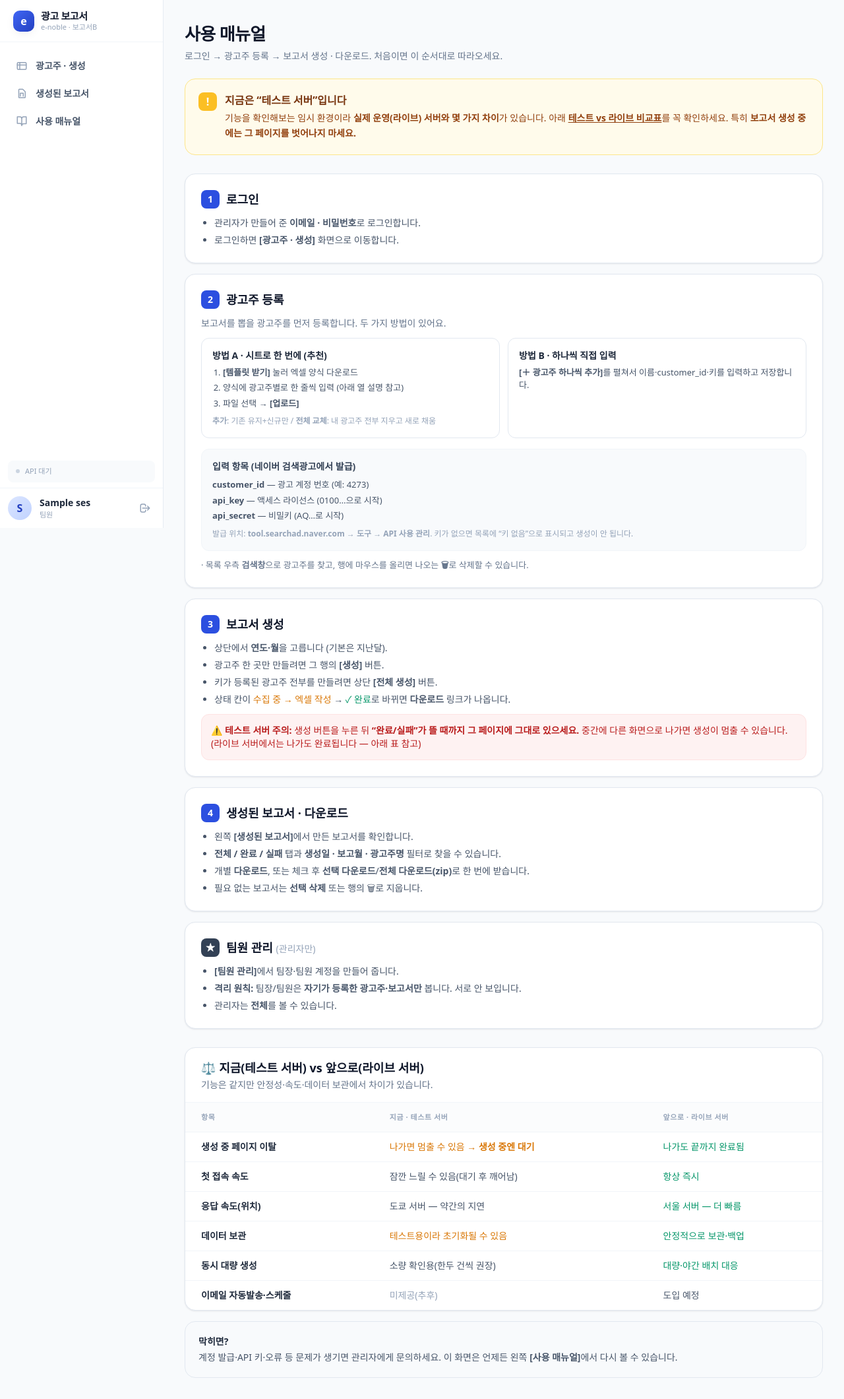
After one commit to po-billy/e-noble-report, a FastAPI app: template web/templates/manual.html in a window 1280 px wide. The commit adds this page. Shown: the whole page at 66% size. Run offline with FastAPI, Linux system fonts and the light colour scheme; the template is opened without the code that fills it: most values are stand-ins (such as "Sample title", 1, 10 or a date in 2020); some libraries are stand-ins or nearby versions; some web fonts are replaced.

Commit message:
feat: 사용 매뉴얼 페이지 + 사이드바 링크
비개발자용 단계별 사용법(로그인→광고주등록→생성→다운로드→팀원관리)과
테스트 서버 안내 + 테스트 vs 라이브 서버 비교표 추가.

Co-Authored-By: Claude Opus 4.8 (1M context) <noreply@anthropic.com>

```diff
--- a/web/app.py
+++ b/web/app.py
@@ -456,6 +456,14 @@ async def download(filename: str, request: Request):
                         media_type="application/vnd.openxmlformats-officedocument.spreadsheetml.sheet")
 
 
+# ── 사용 매뉴얼 ───────────────────────────────────────────
+@app.get("/manual", response_class=HTMLResponse)
+async def manual_page(request: Request):
+    if not get_session(request):
+        return RedirectResponse("/login", status_code=302)
+    return render(request, "manual.html", active_page="manual")
+
+
 # ── 팀원(로그인 계정) 관리 ────────────────────────────────
 @app.get("/admin/users", response_class=HTMLResponse)
 async def admin_users(request: Request):
--- a/web/templates/base.html
+++ b/web/templates/base.html
@@ -70,6 +70,11 @@
         팀원 관리
       </a>
       {% endif %}
+      <a href="/manual" class="group flex items-center gap-3 px-3 py-2.5 rounded-xl text-sm font-semibold transition-colors
+         {{ 'bg-brand-50 text-brand-700' if nav=='manual' else 'text-slate-600 hover:bg-slate-50 hover:text-slate-900' }}">
+        <svg class="w-[18px] h-[18px] {{ 'text-brand-600' if nav=='manual' else 'text-slate-400 group-hover:text-slate-500' }}" fill="none" viewBox="0 0 24 24" stroke="currentColor" stroke-width="2"><path stroke-linecap="round" stroke-linejoin="round" d="M12 6.5V20M12 6.5a4 4 0 00-4-4H3v13.5h5a4 4 0 014 4m0-13.5a4 4 0 014-4h5V16.5h-5a4 4 0 00-4 4"/></svg>
+        사용 매뉴얼
+      </a>
     </nav>
 
     <div class="flex-1"></div>
--- /dev/null
+++ b/web/templates/manual.html
@@ -0,0 +1,168 @@
+{% extends "base.html" %}
+{% block title %}사용 매뉴얼{% endblock %}
+
+{% block content %}
+<div class="mb-6">
+  <h1 class="text-[26px] font-bold text-slate-900 tracking-tight">사용 매뉴얼</h1>
+  <p class="text-slate-500 mt-1 text-sm">로그인 → 광고주 등록 → 보고서 생성 · 다운로드. 처음이면 이 순서대로 따라오세요.</p>
+</div>
+
+<!-- 테스트 서버 경고 -->
+<div class="mb-7 rounded-2xl border border-amber-200 bg-amber-50 p-5">
+  <div class="flex items-start gap-3">
+    <span class="w-7 h-7 rounded-lg bg-amber-400 text-white flex items-center justify-center shrink-0 font-bold">!</span>
+    <div>
+      <h2 class="font-bold text-amber-900">지금은 “테스트 서버”입니다</h2>
+      <p class="text-sm text-amber-800 mt-1 leading-relaxed">기능을 확인해보는 임시 환경이라 <b>실제 운영(라이브) 서버와 몇 가지 차이</b>가 있습니다.
+        아래 <a href="#diff" class="underline font-semibold">테스트 vs 라이브 비교표</a>를 꼭 확인하세요. 특히 <b>보고서 생성 중에는 그 페이지를 벗어나지 마세요.</b></p>
+    </div>
+  </div>
+</div>
+
+<!-- STEP 1 -->
+<div class="bg-white border border-slate-200 rounded-2xl shadow-card p-6 mb-4">
+  <div class="flex items-center gap-2.5 mb-3">
+    <span class="w-7 h-7 rounded-lg bg-brand-600 text-white text-sm font-bold flex items-center justify-center">1</span>
+    <h2 class="font-bold text-slate-900 text-lg">로그인</h2>
+  </div>
+  <ul class="text-sm text-slate-600 space-y-1.5 list-disc pl-5">
+    <li>관리자가 만들어 준 <b>이메일 · 비밀번호</b>로 로그인합니다.</li>
+    <li>로그인하면 <b>[광고주 · 생성]</b> 화면으로 이동합니다.</li>
+  </ul>
+</div>
+
+<!-- STEP 2 -->
+<div class="bg-white border border-slate-200 rounded-2xl shadow-card p-6 mb-4">
+  <div class="flex items-center gap-2.5 mb-3">
+    <span class="w-7 h-7 rounded-lg bg-brand-600 text-white text-sm font-bold flex items-center justify-center">2</span>
+    <h2 class="font-bold text-slate-900 text-lg">광고주 등록</h2>
+  </div>
+  <p class="text-sm text-slate-500 mb-3">보고서를 뽑을 광고주를 먼저 등록합니다. 두 가지 방법이 있어요.</p>
+
+  <div class="grid md:grid-cols-2 gap-3 mb-4">
+    <div class="rounded-xl border border-slate-200 p-4">
+      <p class="font-semibold text-slate-800 text-sm mb-1.5">방법 A · 시트로 한 번에 (추천)</p>
+      <ol class="text-[13px] text-slate-600 space-y-1 list-decimal pl-4">
+        <li><b>[템플릿 받기]</b> 눌러 엑셀 양식 다운로드</li>
+        <li>양식에 광고주별로 한 줄씩 입력 (아래 열 설명 참고)</li>
+        <li>파일 선택 → <b>[업로드]</b></li>
+      </ol>
+      <p class="text-[12px] text-slate-400 mt-2"><b>추가</b>: 기존 유지+신규만 / <b>전체 교체</b>: 내 광고주 전부 지우고 새로 채움</p>
+    </div>
+    <div class="rounded-xl border border-slate-200 p-4">
+      <p class="font-semibold text-slate-800 text-sm mb-1.5">방법 B · 하나씩 직접 입력</p>
+      <p class="text-[13px] text-slate-600"><b>[＋ 광고주 하나씩 추가]</b>를 펼쳐서 이름·customer_id·키를 입력하고 저장합니다.</p>
+    </div>
+  </div>
+
+  <div class="rounded-xl bg-slate-50 border border-slate-100 p-4">
+    <p class="font-semibold text-slate-700 text-sm mb-2">입력 항목 (네이버 검색광고에서 발급)</p>
+    <ul class="text-[13px] text-slate-600 space-y-1">
+      <li><b>customer_id</b> — 광고 계정 번호 (예: 4273)</li>
+      <li><b>api_key</b> — 액세스 라이선스 (0100…으로 시작)</li>
+      <li><b>api_secret</b> — 비밀키 (AQ…로 시작)</li>
+    </ul>
+    <p class="text-[12px] text-slate-400 mt-2">발급 위치: <b>tool.searchad.naver.com → 도구 → API 사용 관리</b>. 키가 없으면 목록에 “키 없음”으로 표시되고 생성이 안 됩니다.</p>
+  </div>
+
+  <p class="text-[13px] text-slate-500 mt-3">· 목록 우측 <b>검색창</b>으로 광고주를 찾고, 행에 마우스를 올리면 나오는 <b>🗑</b>로 삭제할 수 있습니다.</p>
+</div>
+
+<!-- STEP 3 -->
+<div class="bg-white border border-slate-200 rounded-2xl shadow-card p-6 mb-4">
+  <div class="flex items-center gap-2.5 mb-3">
+    <span class="w-7 h-7 rounded-lg bg-brand-600 text-white text-sm font-bold flex items-center justify-center">3</span>
+    <h2 class="font-bold text-slate-900 text-lg">보고서 생성</h2>
+  </div>
+  <ul class="text-sm text-slate-600 space-y-1.5 list-disc pl-5">
+    <li>상단에서 <b>연도·월</b>을 고릅니다 (기본은 지난달).</li>
+    <li>광고주 한 곳만 만들려면 그 행의 <b>[생성]</b> 버튼.</li>
+    <li>키가 등록된 광고주 전부를 만들려면 상단 <b>[전체 생성]</b> 버튼.</li>
+    <li>상태 칸이 <span class="text-amber-600 font-medium">수집 중 → 엑셀 작성</span> → <span class="text-emerald-600 font-medium">✓ 완료</span>로 바뀌면 <b>다운로드</b> 링크가 나옵니다.</li>
+  </ul>
+  <div class="mt-3 rounded-xl bg-red-50 border border-red-100 p-3.5">
+    <p class="text-sm text-red-700"><b>⚠️ 테스트 서버 주의:</b> 생성 버튼을 누른 뒤 <b>“완료/실패”가 뜰 때까지 그 페이지에 그대로 있으세요.</b> 중간에 다른 화면으로 나가면 생성이 멈출 수 있습니다. (라이브 서버에서는 나가도 완료됩니다 — 아래 표 참고)</p>
+  </div>
+</div>
+
+<!-- STEP 4 -->
+<div class="bg-white border border-slate-200 rounded-2xl shadow-card p-6 mb-4">
+  <div class="flex items-center gap-2.5 mb-3">
+    <span class="w-7 h-7 rounded-lg bg-brand-600 text-white text-sm font-bold flex items-center justify-center">4</span>
+    <h2 class="font-bold text-slate-900 text-lg">생성된 보고서 · 다운로드</h2>
+  </div>
+  <ul class="text-sm text-slate-600 space-y-1.5 list-disc pl-5">
+    <li>왼쪽 <b>[생성된 보고서]</b>에서 만든 보고서를 확인합니다.</li>
+    <li><b>전체 / 완료 / 실패</b> 탭과 <b>생성일 · 보고월 · 광고주명</b> 필터로 찾을 수 있습니다.</li>
+    <li>개별 <b>다운로드</b>, 또는 체크 후 <b>선택 다운로드</b>/<b>전체 다운로드(zip)</b>로 한 번에 받습니다.</li>
+    <li>필요 없는 보고서는 <b>선택 삭제</b> 또는 행의 🗑로 지웁니다.</li>
+  </ul>
+</div>
+
+<!-- STEP 5 (admin) -->
+<div class="bg-white border border-slate-200 rounded-2xl shadow-card p-6 mb-7">
+  <div class="flex items-center gap-2.5 mb-3">
+    <span class="w-7 h-7 rounded-lg bg-slate-700 text-white text-sm font-bold flex items-center justify-center">★</span>
+    <h2 class="font-bold text-slate-900 text-lg">팀원 관리 <span class="text-sm font-normal text-slate-400">(관리자만)</span></h2>
+  </div>
+  <ul class="text-sm text-slate-600 space-y-1.5 list-disc pl-5">
+    <li><b>[팀원 관리]</b>에서 팀장·팀원 계정을 만들어 줍니다.</li>
+    <li><b>격리 원칙:</b> 팀장/팀원은 <b>자기가 등록한 광고주·보고서만</b> 봅니다. 서로 안 보입니다.</li>
+    <li>관리자는 <b>전체</b>를 볼 수 있습니다.</li>
+  </ul>
+</div>
+
+<!-- 테스트 vs 라이브 -->
+<div id="diff" class="bg-white border border-slate-200 rounded-2xl shadow-card overflow-hidden mb-4">
+  <div class="px-6 py-4 border-b border-slate-100">
+    <h2 class="font-bold text-slate-900 text-lg">⚖️ 지금(테스트 서버) vs 앞으로(라이브 서버)</h2>
+    <p class="text-sm text-slate-500 mt-0.5">기능은 같지만 안정성·속도·데이터 보관에서 차이가 있습니다.</p>
+  </div>
+  <table class="w-full text-sm">
+    <thead>
+      <tr class="text-[11px] uppercase tracking-wider text-slate-400 border-b border-slate-100 bg-slate-50/50">
+        <th class="px-6 py-3 text-left font-semibold">항목</th>
+        <th class="px-6 py-3 text-left font-semibold">지금 · 테스트 서버</th>
+        <th class="px-6 py-3 text-left font-semibold">앞으로 · 라이브 서버</th>
+      </tr>
+    </thead>
+    <tbody class="divide-y divide-slate-100 text-slate-600">
+      <tr>
+        <td class="px-6 py-3 font-semibold text-slate-800">생성 중 페이지 이탈</td>
+        <td class="px-6 py-3 text-amber-600">나가면 멈출 수 있음 → <b>생성 중엔 대기</b></td>
+        <td class="px-6 py-3 text-emerald-600">나가도 끝까지 완료됨</td>
+      </tr>
+      <tr>
+        <td class="px-6 py-3 font-semibold text-slate-800">첫 접속 속도</td>
+        <td class="px-6 py-3">잠깐 느릴 수 있음(대기 후 깨어남)</td>
+        <td class="px-6 py-3 text-emerald-600">항상 즉시</td>
+      </tr>
+      <tr>
+        <td class="px-6 py-3 font-semibold text-slate-800">응답 속도(위치)</td>
+        <td class="px-6 py-3">도쿄 서버 — 약간의 지연</td>
+        <td class="px-6 py-3 text-emerald-600">서울 서버 — 더 빠름</td>
+      </tr>
+      <tr>
+        <td class="px-6 py-3 font-semibold text-slate-800">데이터 보관</td>
+        <td class="px-6 py-3 text-amber-600">테스트용이라 초기화될 수 있음</td>
+        <td class="px-6 py-3 text-emerald-600">안정적으로 보관·백업</td>
+      </tr>
+      <tr>
+        <td class="px-6 py-3 font-semibold text-slate-800">동시 대량 생성</td>
+        <td class="px-6 py-3">소량 확인용(한두 건씩 권장)</td>
+        <td class="px-6 py-3 text-emerald-600">대량·야간 배치 대응</td>
+      </tr>
+      <tr>
+        <td class="px-6 py-3 font-semibold text-slate-800">이메일 자동발송·스케줄</td>
+        <td class="px-6 py-3 text-slate-400">미제공(추후)</td>
+        <td class="px-6 py-3">도입 예정</td>
+      </tr>
+    </tbody>
+  </table>
+</div>
+
+<div class="rounded-2xl border border-slate-200 bg-slate-50 p-5 text-sm text-slate-600">
+  <p class="font-semibold text-slate-800 mb-1">막히면?</p>
+  <p>계정 발급·API 키·오류 등 문제가 생기면 관리자에게 문의하세요. 이 화면은 언제든 왼쪽 <b>[사용 매뉴얼]</b>에서 다시 볼 수 있습니다.</p>
+</div>
+{% endblock %}
```
